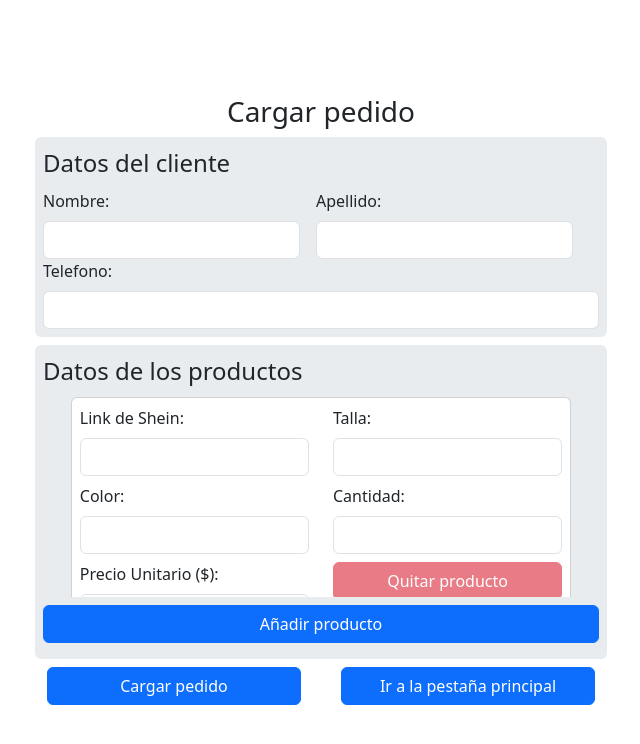
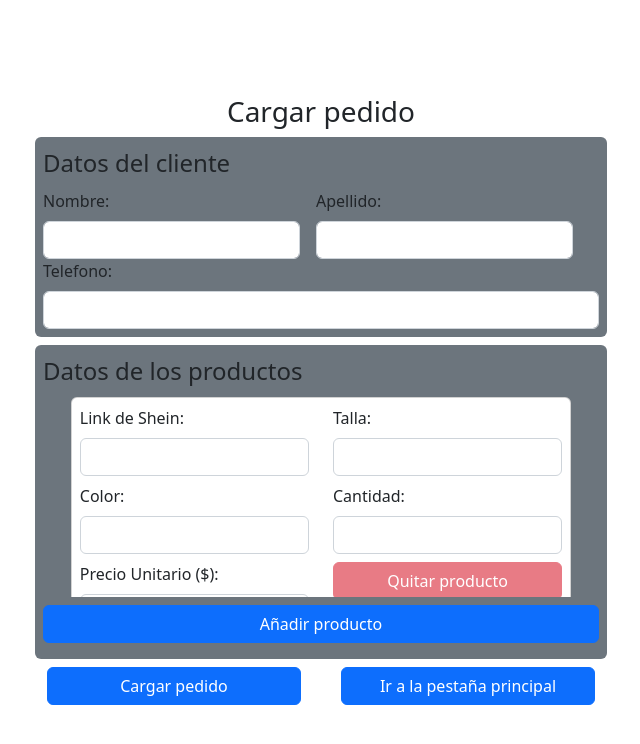
Before and after one commit to LeonLLB/vm-shein-comprobantes-frontend, a React (Vite) app: page /#/cargar in a window 1280 px wide. Shown: the top 744 px of the page, without its empty margins (319-959 px from the left). Built offline with nearby package versions, Linux system fonts and the light colour scheme.

Commit message:
Downgrade de bootstrap

```diff
--- a/package.json
+++ b/package.json
@@ -10,7 +10,7 @@
     "preview": "vite preview"
   },
   "dependencies": {
-    "bootstrap": "5.3.0-alpha3",
+    "bootstrap": "^5.2.3",
     "cogo-toast": "^4.2.3",
     "react": "^18.2.0",
     "react-dom": "^18.2.0",
--- a/src/pages/CargarPedido.tsx
+++ b/src/pages/CargarPedido.tsx
@@ -70,7 +70,7 @@ const CargarPedido = () => {
 		<CenterBox>
 			<form onSubmit={onSubmit} className="my-5 space-y-2">
 				<h3 className="text-center">Cargar pedido</h3>
-				<fieldset className="bg-body-secondary p-2 rounded">
+				<fieldset className="bg-secondary p-2 rounded">
 					<legend>Datos del cliente</legend>
 					<div className="d-flex flex-row space-x-4">
 						{/* NOMBRE Y APELLIDO */}
@@ -82,9 +82,9 @@ const CargarPedido = () => {
 						<FormInput label="Telefono" type="tel" name="telefono" value={clienteForm.telefono} onChange={onClienteValueChange}/>
 					</div>
 				</fieldset>
-				<fieldset className="bg-body-secondary p-2 rounded">
+				<fieldset className="bg-secondary p-2 rounded">
 					<legend>Datos de los productos</legend>
-					<div style={{height:'12.5rem'}} className="space-y-4 overflow-y-scroll">
+					<div style={{height:'12.5rem'}} className="space-y-4 overflow-auto">
 					{productosForm.map((_,i)=>(
 						<div style={{width:'90%'}} className="p-2 card container space-y-2" key={i}>
 							<div className="row">
```
Also changed, not shown: 1 other file (tests, documents, lock files or other folders).
